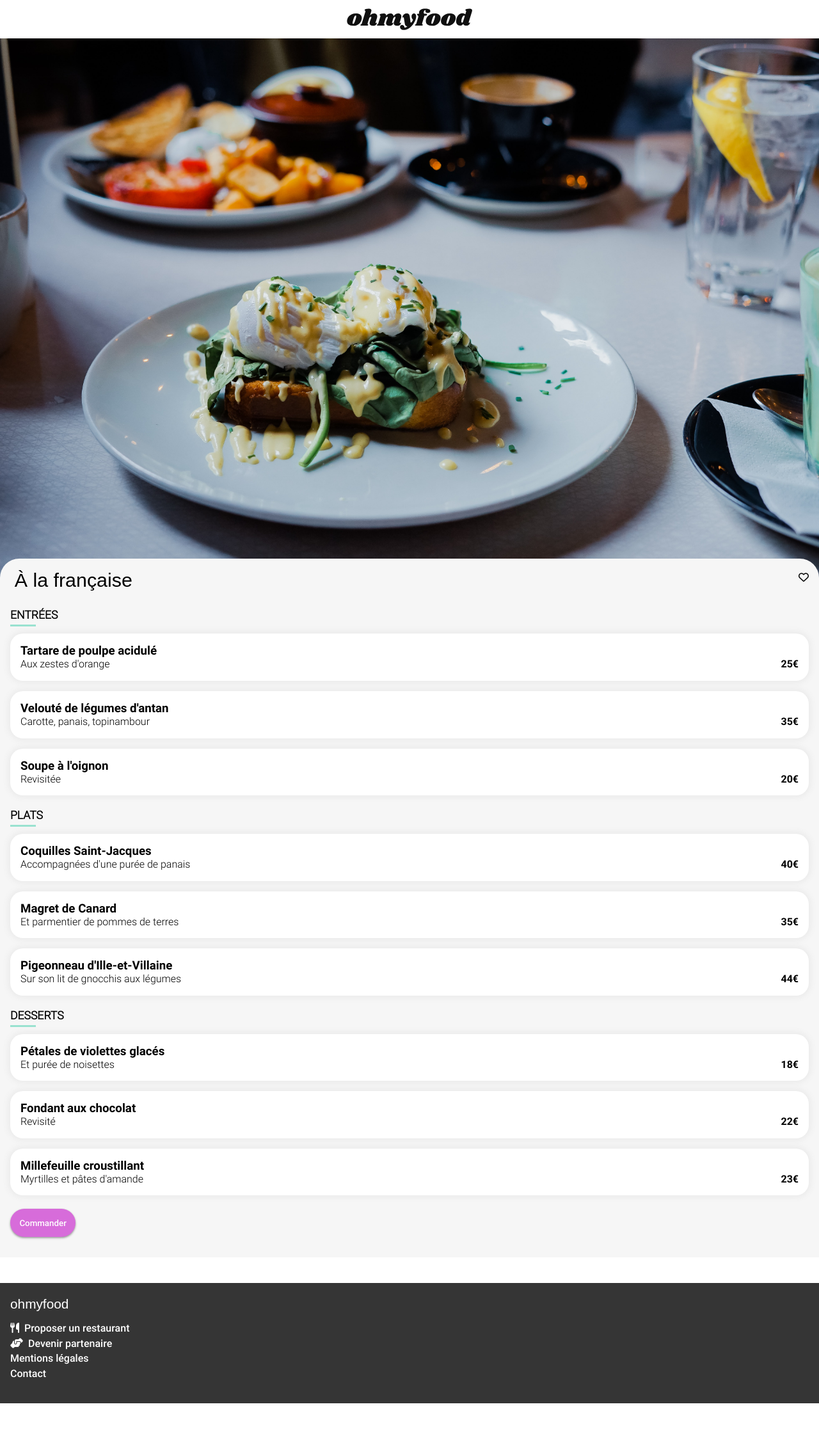
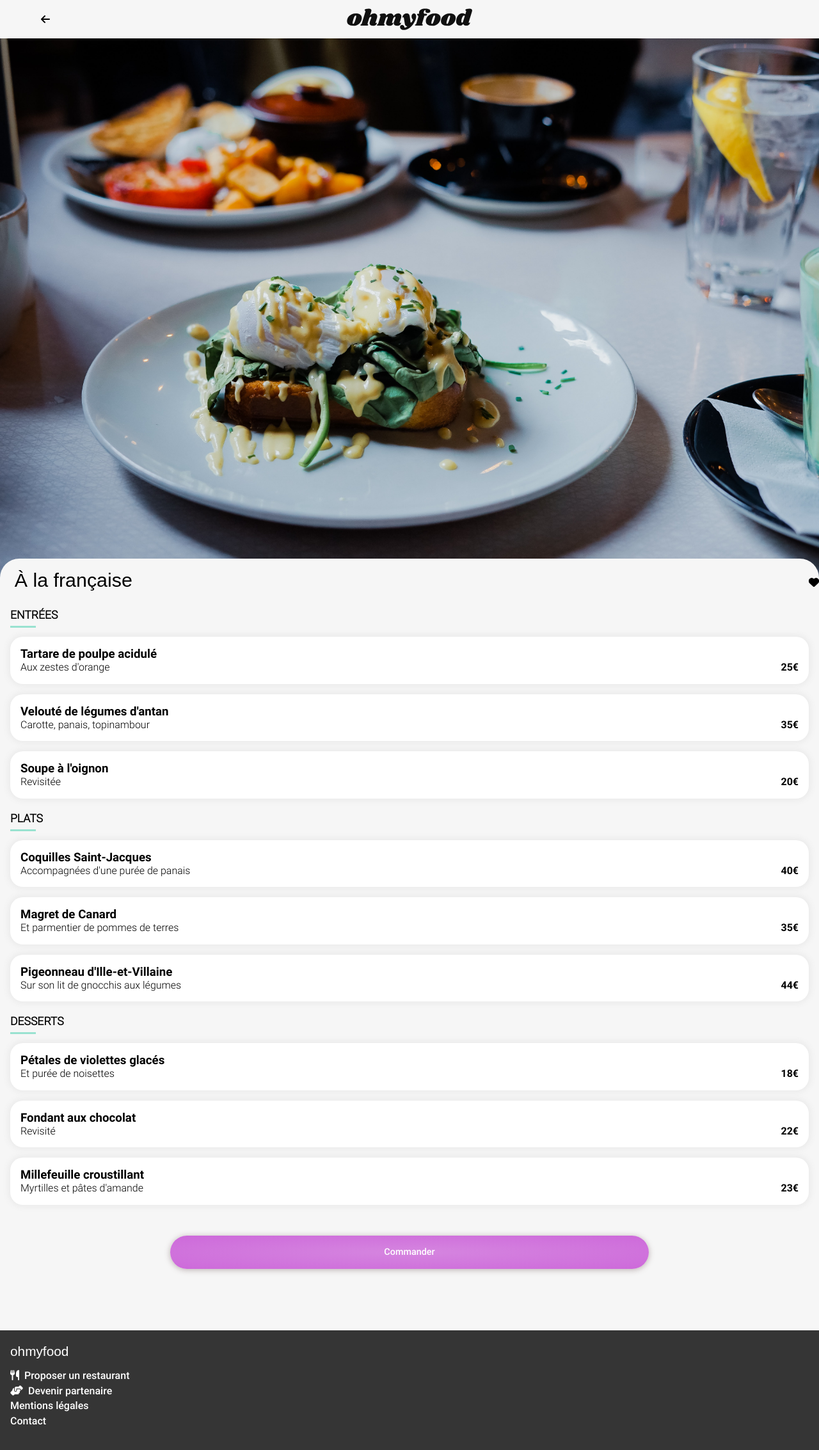
Before and after one commit to alxsandre/AlexandreForet_3_15032021, a plain HTML site: page html/menu_francaise.html in a window 1280 px wide. Shown: the whole page at 64% size. Before the commit the page ends 2193 px from the top, so only its background shows below. Drawn offline with Linux system fonts and the light colour scheme; a web font is replaced by a local one.

Commit message:
WIP: animation/heart

```diff
--- a/html/menu_francaise.html
+++ b/html/menu_francaise.html
@@ -10,8 +10,11 @@
     crossorigin="anonymous"
   ></script>
 </head>
-<body>
+<body class="body__background">
     <header class="header">
+        <a href="../index.html" class="arrow">
+            <i class="fas fa-arrow-left"></i>
+        </a>
         <img  class="header__logo"
               src="../asset/images/logo/ohmyfood.png"
               alt="logo"
@@ -24,7 +27,9 @@
     <section class="menu">
         <div class="block__line">
             <h1 class="menu__title">À la française</h1>
-            <i class="far fa-heart"></i>
+            <div class="heart--fill">
+                <i class="far fa-heart"></i>
+            </div>
         </div>
         <section class="plat">
             <h2 class="plat__title">Entrées</h2>
@@ -133,7 +138,7 @@
                 </div>
             </div>
         </section>
-        <button class="btn">Commander</button>
+        <button class="btn btn--menu">Commander</button>
     </section>
 
     <footer class="footer">
@@ -142,7 +147,7 @@
             <li class="footer__link"><i class="fas fa-utensils"></i><a href=""><i></i>Proposer un restaurant</a></li>
             <li class="footer__link"><i class="fas fa-hands-helping"></i><a href=""><i></i>Devenir partenaire</a></li>
             <li class="footer__link"><a href="">Mentions légales</a></li>
-            <li class="footer__link"><a href="">Contact</a></li>
+            <li class="footer__link"><a href="mailto: contact@ohmyfood.com">Contact</a></li>
         </ul>
     </footer>
 </body>
--- a/sass/3-basics/_buttons.scss
+++ b/sass/3-basics/_buttons.scss
@@ -2,9 +2,58 @@
     font-family: "Roboto-medium", Arial, Helvetica;
     border: 0;
     color: white;
-    background-color: $blue;
+    background: radial-gradient(rgba(205, 105, 218, 0.80),rgba(205, 105, 218, 1));
     border-radius: 2rem;
     padding: .9rem;
-    box-shadow: 0 .1rem 0.2rem rgba(0, 0, 0, 0.4);
+    box-shadow: 0 .1rem 0.6rem rgba(95, 69, 69, 0.4);
     margin: 1.3rem 0 2rem 0;
+    cursor: pointer;
+
+    &:focus {
+        outline: 0;
+    }
 }
+
+.btn--menu {
+    margin: 3rem 20% 3.5rem 20%;
+    padding: 1.1rem;
+    font-size: 0.9rem;
+}
+
+.arrow {
+    position: absolute;
+    top: 1.3rem;
+    left: 5%;
+    color: black;
+}
+
+.heart--fill{
+    position: relative;
+}
+
+.fa-heart {
+    background-clip: text;
+    -webkit-background-clip: text;
+    position: absolute;
+}
+
+.heart--fill::after {
+    font-family: "Font Awesome 5 Free";
+    content: "\f004";
+    font-weight: 800;
+    position: absolute;
+    transform-origin: bottom;
+    animation-name: progress-heart;
+    animation-duration: 5000ms;
+}
+
+@keyframes progress-heart {
+    0% {
+        transform: scaleY(0);
+
+    }
+    100% {
+        transform: scaleY(1);
+
+    }
+}
--- /dev/null
+++ b/sass/4-layout/_body.scss
@@ -0,0 +1,3 @@
+.body__background {
+    background-color: $light-grey;
+}
--- a/sass/6-pages.scss/_accueil.scss
+++ b/sass/6-pages.scss/_accueil.scss
@@ -68,8 +68,6 @@ header {
         h1, p {
             text-align: center;
         }
-
-
     }
 }
 
--- a/sass/6-pages.scss/_menu.scss
+++ b/sass/6-pages.scss/_menu.scss
@@ -4,6 +4,9 @@
     top: -40px;
     position: relative;
     padding: 0 1rem 0 1rem;
+    display: flex;
+    flex-direction: column;
+
 
     &__title {
         font-family: "Shrikhand", Arial, Helvetica;
@@ -29,12 +32,13 @@
         color: black;
         text-transform: uppercase;
         font-size: 1.1rem;
+        margin-bottom: 1.3rem;
 
         &::after {
             display: block;
             position: relative;
             content: "";
-            top: 5px;
+            top: 7px;
             width: 40px;
             height: 3px;
             background-color: $green;
--- a/sass/main.scss
+++ b/sass/main.scss
@@ -8,6 +8,7 @@
 @import "3-basics/images";
 
 // 4 - LAYOUT
+@import "4-layout/body";
 @import "4-layout/header";
 @import "4-layout/footer";
 
```
Also changed, not shown: index.html (renamed from accueil.html), main.css, 1 other file.
